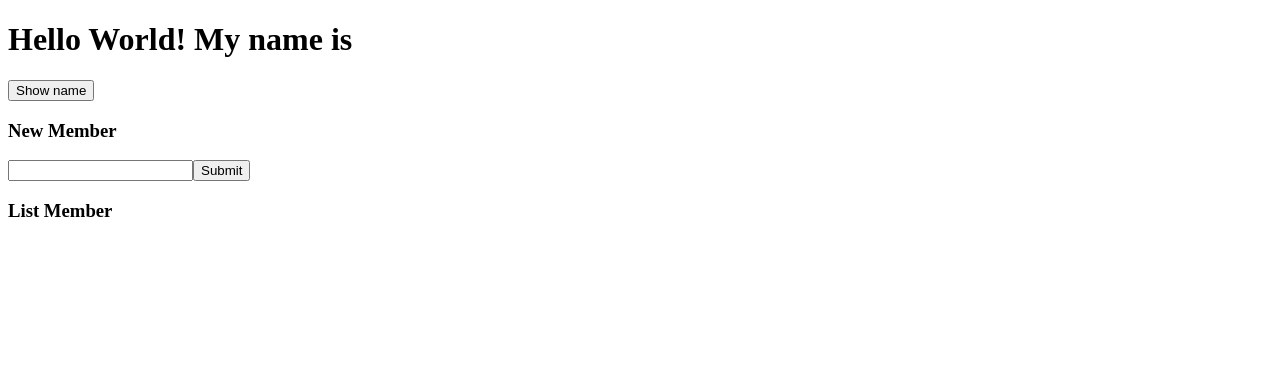
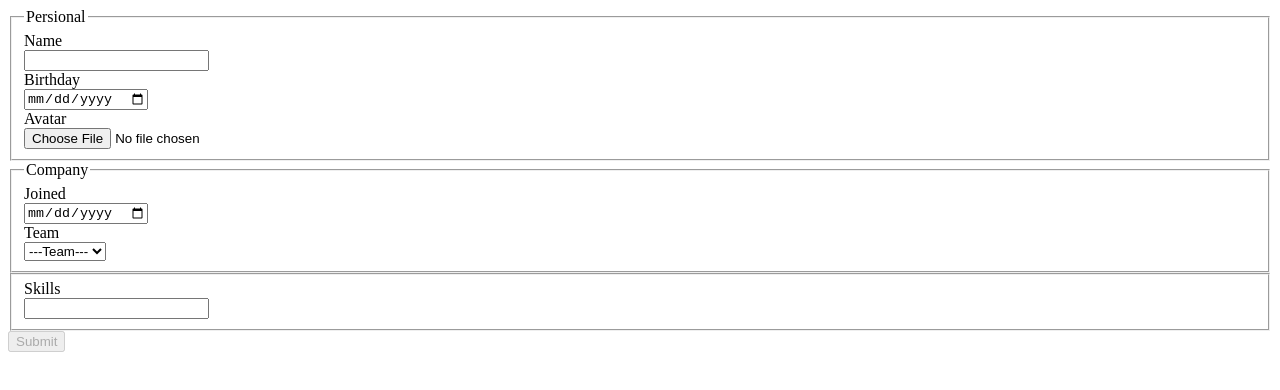
Before and after one commit to phuviet/FE, an Angular app in the folder my-app/: page / in a window 1280 px wide. Shown: the top 390 px of the page. Built offline with nearby package versions, Linux system fonts and the light colour scheme.

Commit message:
angular day 06

```diff
--- a/my-app/src/app/app.component.html
+++ b/my-app/src/app/app.component.html
@@ -1,6 +1,65 @@
-<h1>
-  {{hello}} My name is {{name}}
-</h1>
-<button type="button" name="button" (click)="showName1()">Show name</button>
-<app-form></app-form>
-<app-list></app-list>
+<form #memberForm="ngForm" (ngSubmit)="addMember(memberForm)">
+  <fieldset ngModelGroup="personal">
+    <legend>Persional</legend>
+
+    <label for="name">Name</label>
+    <div>
+      <input type="text" name="name" id="name" ngModel required>
+    </div>
+
+    <label for="birthday">Birthday</label>
+    <div>
+      <input type="date" name="birthday" id="birthday" ngModel required>
+    </div>
+
+    <label for="avatar">Avatar</label>
+    <div>
+      <input type="file" name="avatar" id="avatar" ngModel>
+    </div>
+  </fieldset>
+
+  <fieldset ngModelGroup="company">
+    <legend>Company</legend>
+
+    <label for="joined">Joined</label>
+    <div>
+      <input type="date" name="joined" id="joined" ngModel required>
+    </div>
+
+    <label for="team">Team</label>
+    <div>
+      <select name="team" id="team" required>
+        <option selected disabled>---Team---</option>
+        <option value="Ruby">Ruby</option>
+        <option value="PHP">PHP</option>
+        <option value="FE">FE</option>
+      </select>
+    </div>
+  </fieldset>
+
+  <fieldset>
+    <label for="skills">Skills</label>
+    <div>
+      <input type="text" name="skills" id="skills">
+    </div>
+  </fieldset>
+
+  <button [disabled]="!memberForm.valid" type="submit">Submit</button>
+</form>
+
+<table *ngIf="members.length != 0">
+  <tr>
+    <th>Name</th>
+    <th>Birthday</th>
+    <th>Avatar</th>
+    <th>Team</th>
+    <th>Joined</th>
+  </tr>
+  <tr *ngFor="let member of members">
+    <td>{{member.personal.name}}</td>
+    <td>{{member.personal.birthday}}</td>
+    <td><img src="{{member.personal.avatar}}"></td>
+    <td>{{member.company.team}}</td>
+    <td>{{member.company.joined}}</td>
+  </tr>
+</table>
--- a/my-app/src/app/app.component.ts
+++ b/my-app/src/app/app.component.ts
@@ -1,4 +1,6 @@
 import { Component } from '@angular/core';
+
+import { NgForm, FormGroup, FormControl, FormBuilder, Validators } from '@angular/forms'
 
 @Component({
   selector: 'app-root',
@@ -7,12 +9,16 @@ import { Component } from '@angular/core';
 })
 
 export class AppComponent {
-	hello: string;
-	name: string;
-	constructor(){
-		this.hello = 'Hello World!';
-	}
-	showName1(){
-		this.name = ' Viet Nguyen P.';
-	}
+
+  members: Array<Object>;
+  skills: string;
+
+  constructor(){
+    this.members = [];
+  }
+
+  addMember(form: NgForm) {
+    console.log(form.value);
+    this.members.push(form.value);
+  }
 }
--- a/my-app/src/app/app.module.ts
+++ b/my-app/src/app/app.module.ts
@@ -1,10 +1,11 @@
 import { BrowserModule } from '@angular/platform-browser';
 import { NgModule } from '@angular/core';
-import { FormsModule } from '@angular/forms';
+import { FormsModule, ReactiveFormsModule } from '@angular/forms';
 
 import { AppComponent } from './app.component';
 import { FormComponent } from './form.component';
 import { ListComponent } from './list.component';
+
 
 @NgModule({
   declarations: [
@@ -14,7 +15,8 @@ import { ListComponent } from './list.component';
   ],
   imports: [
     BrowserModule,
-    FormsModule
+    FormsModule,
+    ReactiveFormsModule
   ],
   providers: [],
   bootstrap: [AppComponent]
```
